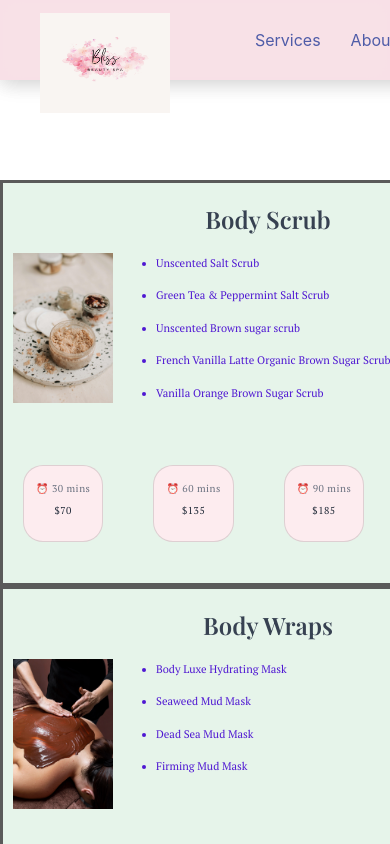
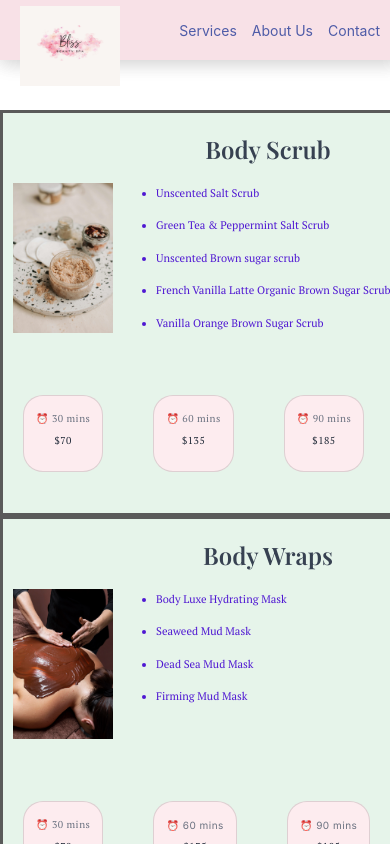
Before and after one commit to tanisnus/Bliss-Body-and-Beauty-Spa, a React (Vite) app: page /pages/Service.jsx in a window 390 px wide. Shown: the top 844 px of the page. Built offline with nearby package versions, Linux system fonts and the light colour scheme.

Commit message:
Mobile Responsive Fix
Mobile Responsive Fix
- Header

```diff
--- a/src/components/Header.css
+++ b/src/components/Header.css
@@ -56,3 +56,34 @@
 
     margin-top: -20px;
 }
+
+
+
+/* Iphone Responsive Design  */
+
+@media screen and (max-width: 1000px) and (min-width: 300px) {
+    .header-section {
+        height: 60px;
+        width: 360px;
+        padding: 0 20px;
+        background-color: rgba(248, 225, 231, 0.98);
+    }
+
+    .header-list {
+        gap: 15px;
+    }
+
+    .header-each-link {
+        font-size: 14px;
+    }
+
+    .logo-div-top-left {
+        padding-top: 50px;
+    }
+
+    .logo-img {
+        height: 80px;
+        width: 100px;
+        margin-top: -15px;
+    }
+}
--- a/src/pages/Service.css
+++ b/src/pages/Service.css
@@ -180,6 +180,12 @@
 
 @media screen and (max-width: 1000px) and (min-width: 300px) {
 
+
+    /*  Div that contains all the services */
+    .service-div{
+         /* space between header and div */
+        margin-top: -70px;
+    }
         /* Whole Service Div (Horizontally) */
         .first-service-div, .second-service-div, .forth-service-div, .sixth-service-div {
             display: flex;
```
Lines whose indentation alone changed are shown as unchanged.
